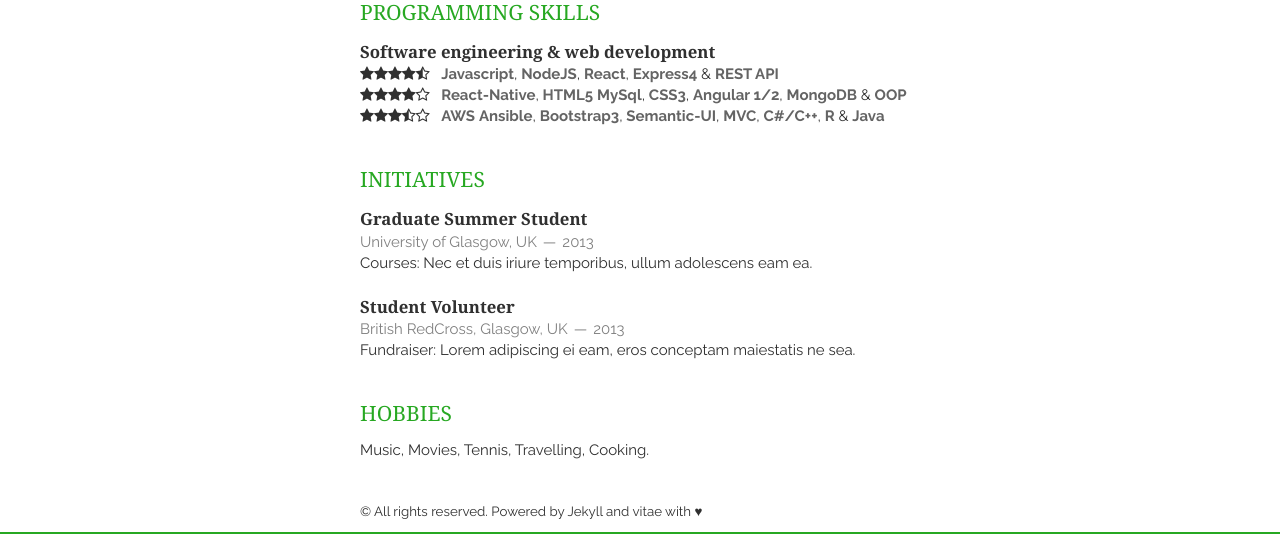
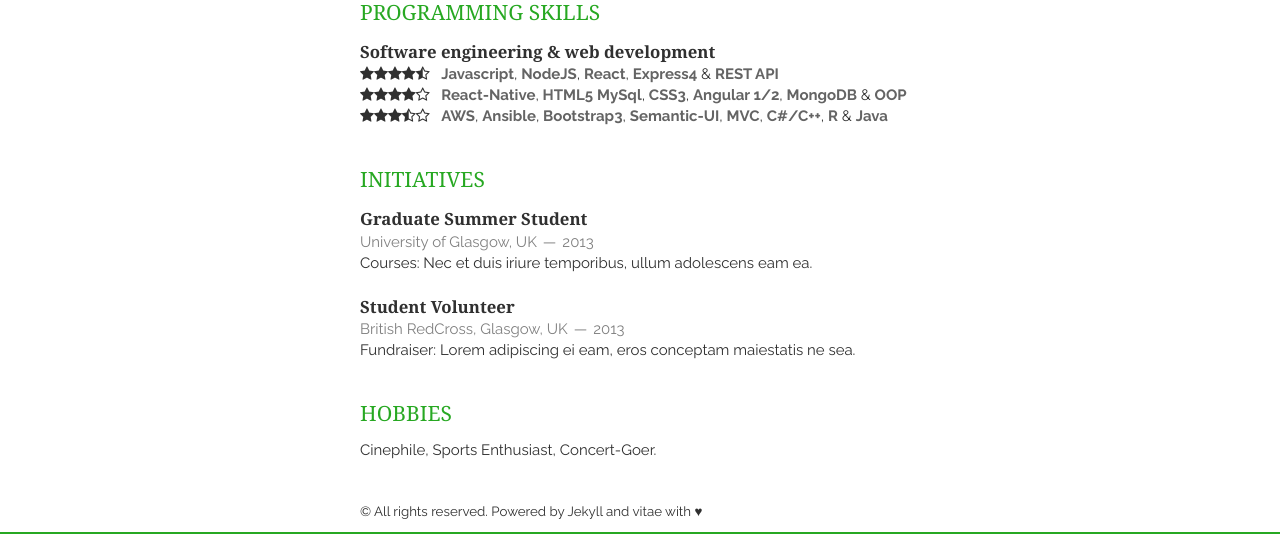
Before and after one commit to ylemberg/ylemberg.github.io, a Jekyll site: the page built from index.html, in a window 1280 px wide. Shown: the part 910-1444 px from the top of the page. Built offline with Jekyll 4.4.1, drawn with Linux system fonts in a browser that asks for light colours; nearby versions of some CDN libraries; the list of posts is cut into pages by our own code.

```diff
--- a/_includes/interests.html
+++ b/_includes/interests.html
@@ -1,6 +1,6 @@
 <section class="thirteen columns">
     <h1>Hobbies</h1>
     <article>
-        <p>Music, Movies, Tennis, Travelling, Cooking.</p>
+        <p>Cinephile, Sports Enthusiast, Concert-Goer.</p>
     </article>
 </section>
--- a/_includes/skills.html
+++ b/_includes/skills.html
@@ -13,7 +13,7 @@
         </p>
         <p>
             <i class="fa fa-star"></i><i class="fa fa-star"></i><i class="fa fa-star"></i><i class="fa fa-star-half-o"></i><i class="fa fa-star-o"></i>
-            &nbsp;&nbsp;<em>AWS</em> <em>Ansible</em>, <em>Bootstrap3</em>, <em>Semantic-UI</em>, <em>MVC</em>, <em>C#/C++</em>, <em>R</em> &amp; <em>Java</em>
+            &nbsp;&nbsp;<em>AWS</em>, <em>Ansible</em>, <em>Bootstrap3</em>, <em>Semantic-UI</em>, <em>MVC</em>, <em>C#/C++</em>, <em>R</em> &amp; <em>Java</em>
         </p>
     </article>
 </section>
```
Also changed, not shown: 1 other file.
